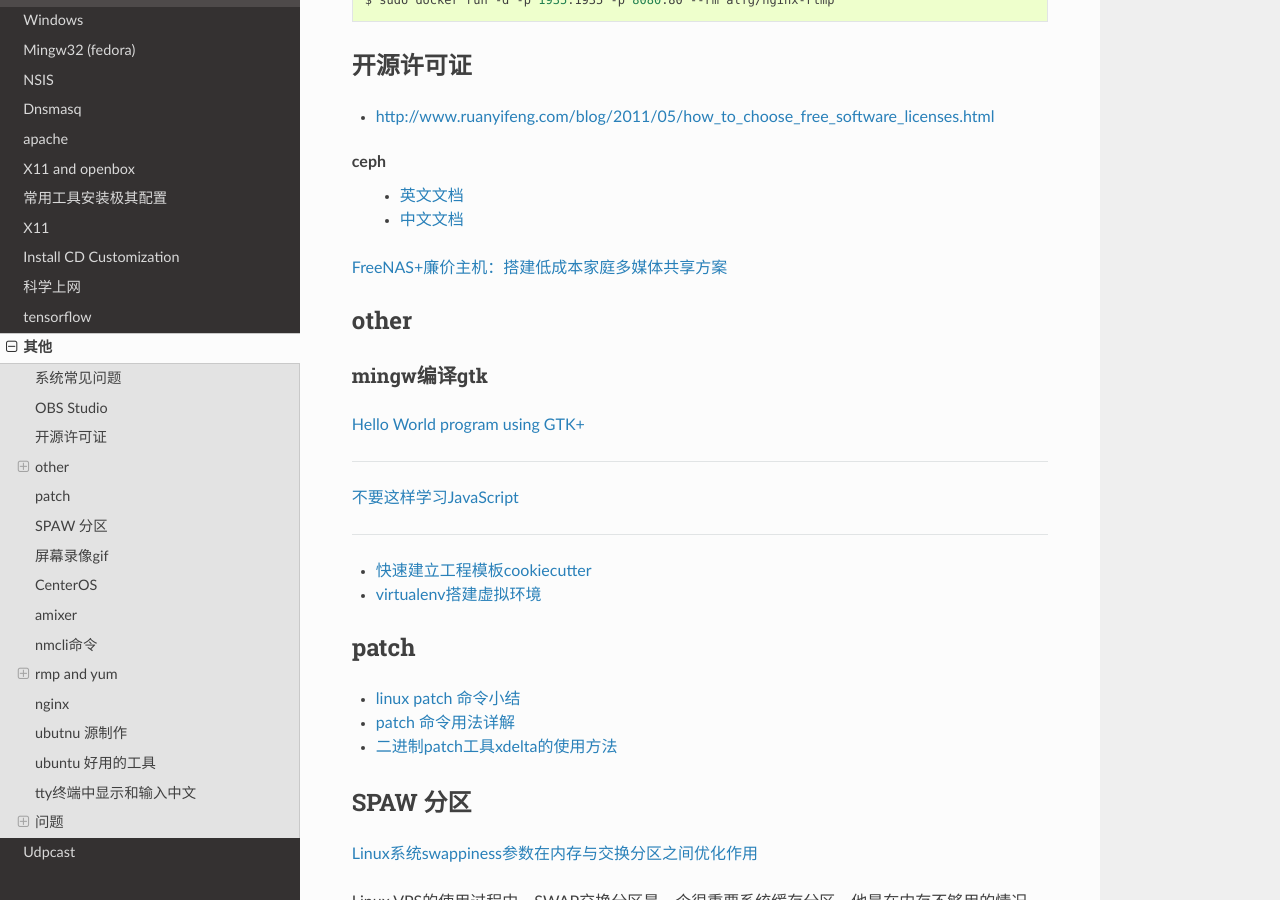
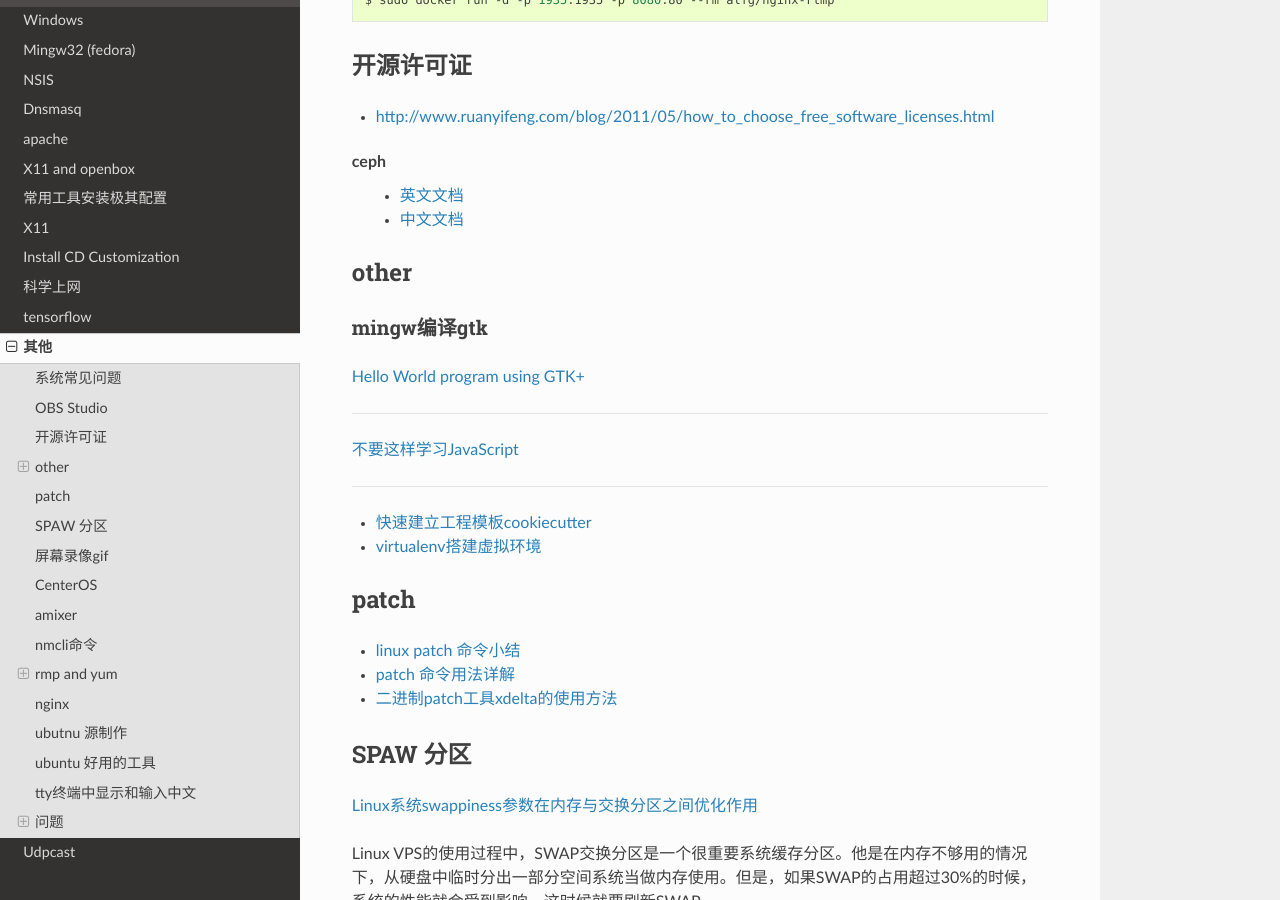
Before and after one commit to my-rds-store/my_space, a Sphinx documentation site: the page built from source/other/index.rst, in a window 1280 px wide and 900 px high, scrolled down 1162 px. Built offline with Sphinx 7.4.7 and the Read the Docs theme 3.1.0, drawn with Linux system fonts in a browser that asks for light colours.

Commit message:
update ..

```diff
--- a/source/other/index.rst
+++ b/source/other/index.rst
@@ -74,8 +74,6 @@ OBS Studio
 ceph
     * `英文文档 <http://docs.ceph.com/docs/master/rados/>`_
     * `中文文档 <http://docs.ceph.org.cn/>`_
-
-`FreeNAS+廉价主机：搭建低成本家庭多媒体共享方案 <https://post.smzdm.com/p/27048/>`_
 
 
 other
```
